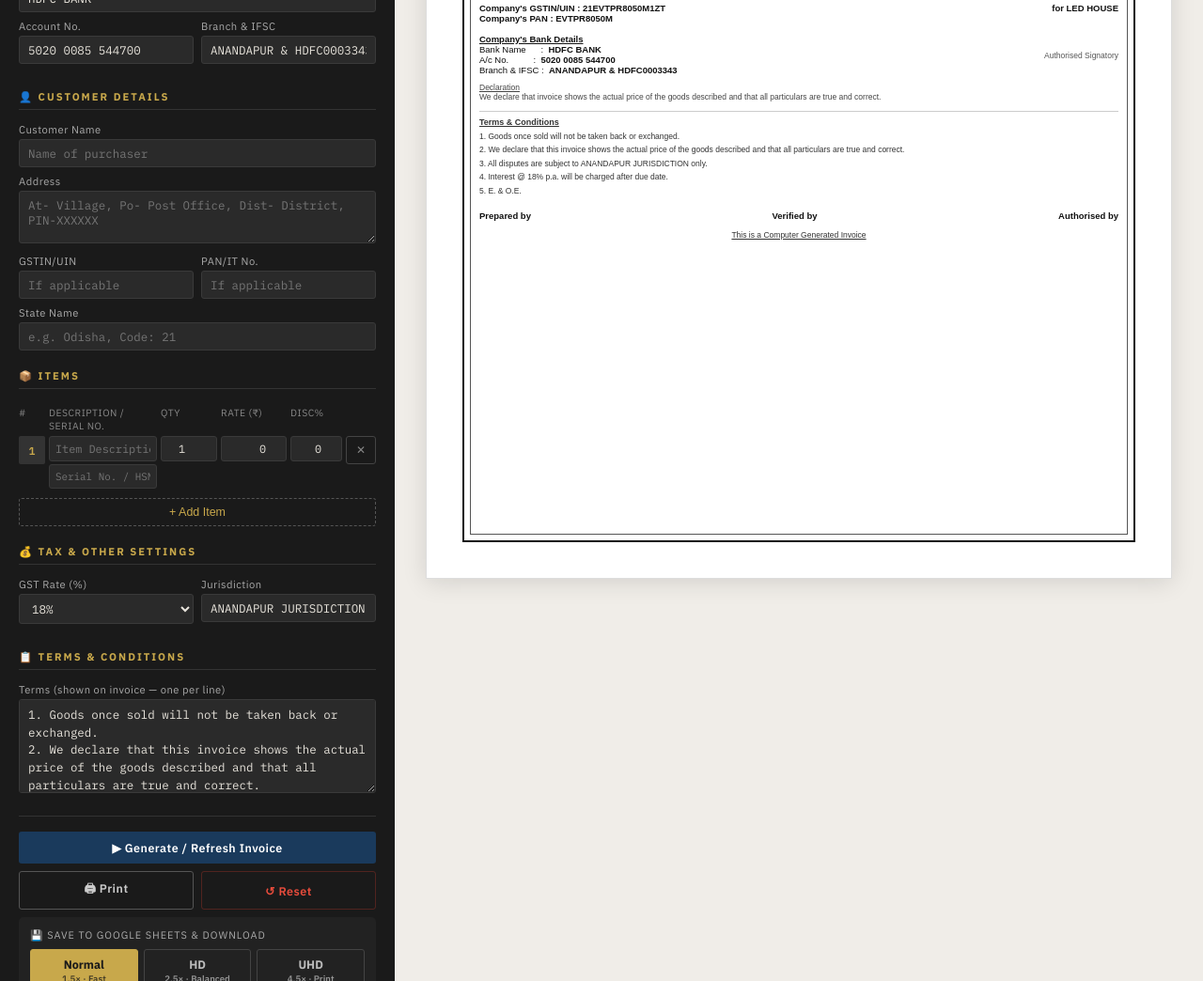
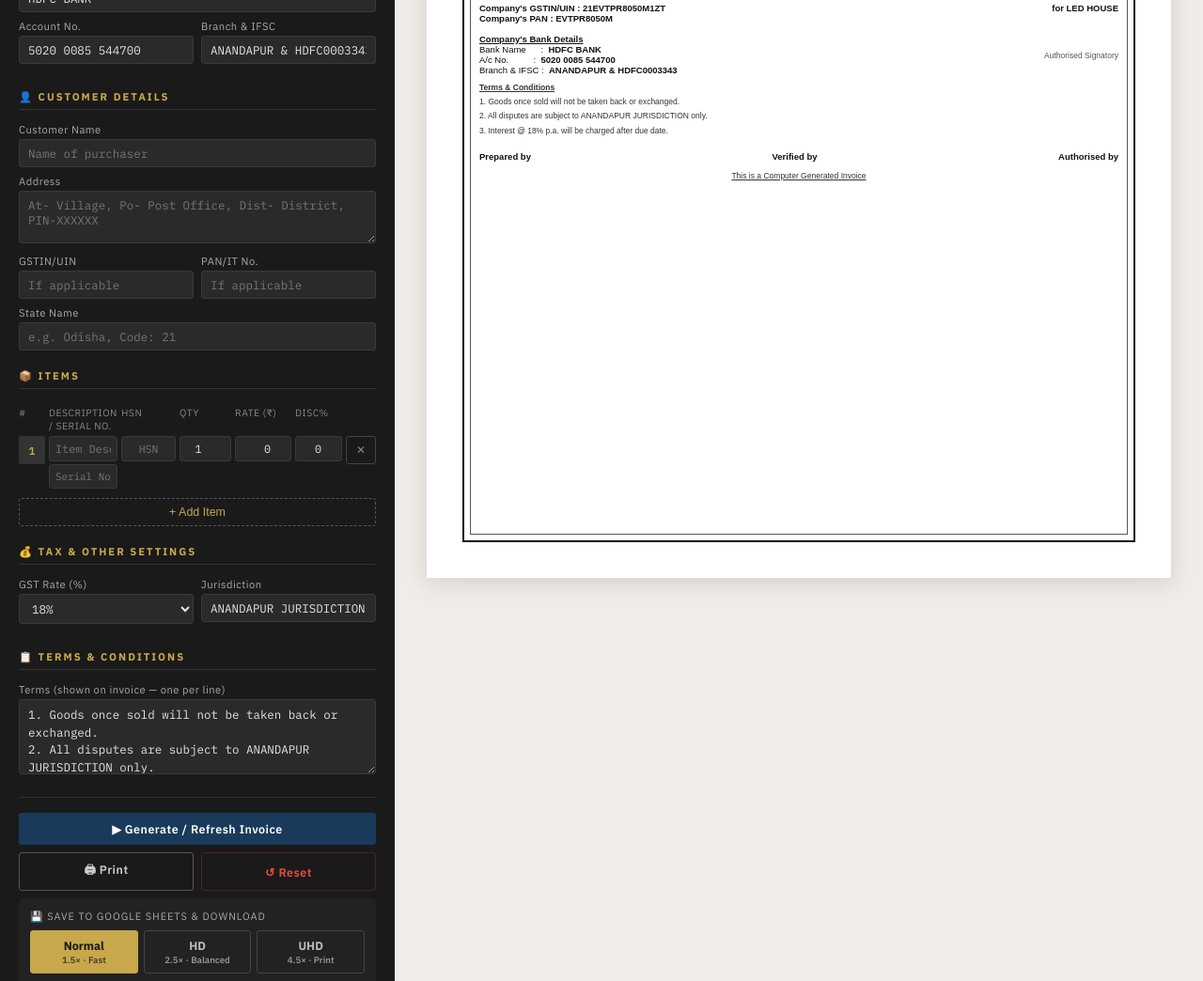
Before and after one commit to LedHouseAnandapur/old_new_invoice, a plain HTML site: page index.html in a window 1280 px wide. Shown: the part 618-1662 px from the top of the page at 94% size. Drawn offline with nearby package versions, Linux system fonts and the light colour scheme.

Commit message:
Update index.html

```diff
--- a/index.html
+++ b/index.html
@@ -45,10 +45,10 @@
   .form-group select option { background:#2a2a2a; }
 
   .items-header {
-    display:grid; grid-template-columns:28px 1fr 60px 70px 55px 32px;
+    display:grid; grid-template-columns:28px 1fr 58px 55px 60px 50px 32px;
     gap:4px; font-size:.65rem; color:#888; letter-spacing:.5px; text-transform:uppercase; padding:4px 0;
   }
-  .item-row { display:grid; grid-template-columns:28px 1fr 60px 70px 55px 32px; gap:4px; margin-bottom:6px; align-items:start; }
+  .item-row { display:grid; grid-template-columns:28px 1fr 58px 55px 60px 50px 32px; gap:4px; margin-bottom:6px; align-items:start; }
   .item-num {
     background:#333; color:var(--accent2); border-radius:2px; text-align:center;
     padding:6px 0; font-size:.72rem; font-weight:600; min-height:30px;
@@ -223,7 +223,7 @@
     <div class="form-section">
       <h2>📦 Items</h2>
       <div class="items-header">
-        <div>#</div><div>Description / Serial No.</div><div>Qty</div><div>Rate (₹)</div><div>Disc%</div><div></div>
+        <div>#</div><div>Description / Serial No.</div><div>HSN</div><div>Qty</div><div>Rate (₹)</div><div>Disc%</div><div></div>
       </div>
       <div id="items-container"></div>
       <button class="add-item-btn" onclick="addItem()">+ Add Item</button>
@@ -246,11 +246,9 @@
       <h2>📋 Terms &amp; Conditions</h2>
       <div class="form-group">
         <label>Terms (shown on invoice — one per line)</label>
-        <textarea id="terms_text" style="min-height:100px;line-height:1.5">1. Goods once sold will not be taken back or exchanged.
-2. We declare that this invoice shows the actual price of the goods described and that all particulars are true and correct.
-3. All disputes are subject to ANANDAPUR JURISDICTION only.
-4. Interest @ 18% p.a. will be charged after due date.
-5. E. &amp; O.E.</textarea>
+        <textarea id="terms_text" style="min-height:80px;line-height:1.5">1. Goods once sold will not be taken back or exchanged.
+2. All disputes are subject to ANANDAPUR JURISDICTION only.
+3. Interest @ 18% p.a. will be charged after due date.</textarea>
       </div>
     </div>
 
@@ -377,8 +375,9 @@ function renderItemInputs() {
       '<div class="item-num">'+(i+1)+'</div>'+
       '<div style="display:flex;flex-direction:column;gap:3px">'+
         '<input type="text" placeholder="Item Description" value="'+(item.desc||'').replace(/"/g,'&quot;')+'" oninput="items['+i+'].desc=this.value;generateInvoice()">'+
-        '<input type="text" placeholder="Serial No. / HSN (optional)" value="'+(item.serial||'').replace(/"/g,'&quot;')+'" style="font-size:.68rem;color:#aaa" oninput="items['+i+'].serial=this.value;generateInvoice()">'+
+        '<input type="text" placeholder="Serial No. (optional)" value="'+(item.serial||'').replace(/"/g,'&quot;')+'" style="font-size:.68rem;color:#aaa" oninput="items['+i+'].serial=this.value;generateInvoice()">'+
       '</div>'+
+      '<div><input type="text" placeholder="HSN" value="'+(item.hsn||'')+'" style="text-align:center;font-size:.72rem" oninput="items['+i+'].hsn=this.value;generateInvoice()"></div>'+
       '<div><input type="number" value="'+item.qty+'" min="1" oninput="items['+i+'].qty=parseFloat(this.value)||1;generateInvoice()" style="text-align:center"></div>'+
       '<div><input type="number" value="'+item.rate+'" min="0" oninput="items['+i+'].rate=parseFloat(this.value)||0;generateInvoice()" style="text-align:right"></div>'+
       '<div><input type="number" value="'+item.disc+'" min="0" max="100" oninput="items['+i+'].disc=parseFloat(this.value)||0;generateInvoice()" style="text-align:right"></div>'+
@@ -439,15 +438,15 @@ function generateInvoice() {
   var amtColStyle = 'border-left:.8px solid #555;border-right:.8px solid #555;border-top:none;border-bottom:none;padding:3px 5px;text-align:right';
   var fullBorder = 'border:.8px solid #555;padding:3px 5px';
 
-  // Build Terms & Conditions HTML for invoice
+  // Build Terms & Conditions HTML for invoice (replaces Declaration)
   var termsRaw = document.getElementById('terms_text').value.trim();
   var termsLines = termsRaw ? termsRaw.split('\n').filter(function(l){ return l.trim(); }) : [];
   var termsHTML = '';
   if(termsLines.length > 0) {
     termsHTML =
-      '<div style="font-size:8.5px;color:#333;margin-top:10px;padding-top:6px;border-top:.8px solid #ccc">'+
-        '<b style="font-size:9px;text-decoration:underline">Terms &amp; Conditions</b><br>'+
-        '<div style="margin-top:3px;line-height:1.7">'+
+      '<div style="font-size:8.5px;color:#333;margin-top:8px">'+
+        '<u><b>Terms &amp; Conditions</b></u><br>'+
+        '<div style="margin-top:3px;line-height:1.8">'+
           termsLines.map(function(l){ return l.replace(/&amp;/g,'&'); }).join('<br>')+
         '</div>'+
       '</div>';
@@ -535,11 +534,6 @@ function generateInvoice() {
         '<b>for '+val('company_name')+'</b>'+
         '<div style="margin-top:40px;font-size:8.5px;color:#555">Authorised Signatory</div>'+
       '</div>'+
-    '</div>'+
-
-    '<div style="font-size:8.5px;color:#444;margin-top:8px">'+
-      '<u>Declaration</u><br>'+
-      'We declare that invoice shows the actual price of the goods described and that all particulars are true and correct.'+
     '</div>'+
 
     termsHTML +
```
